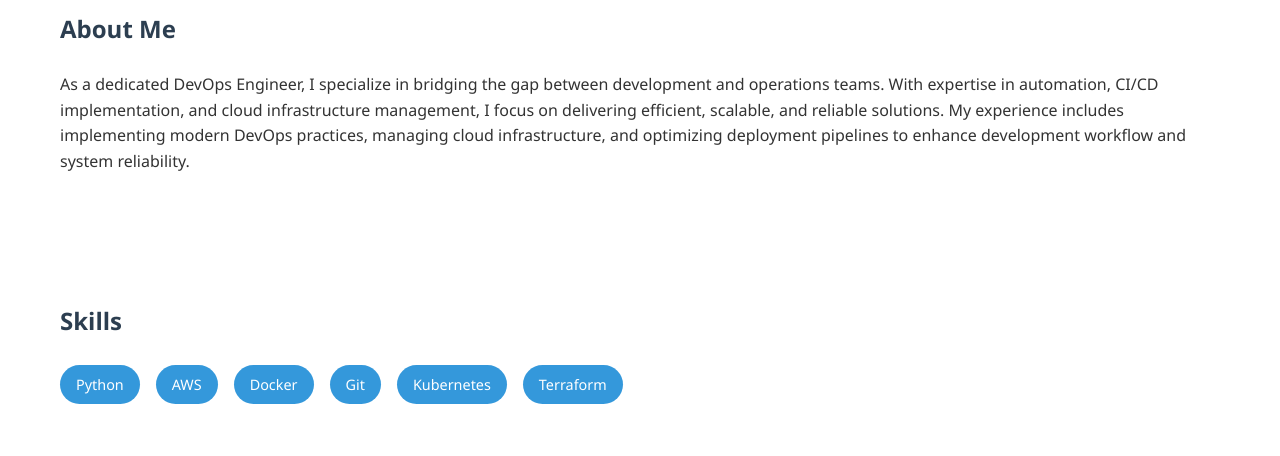
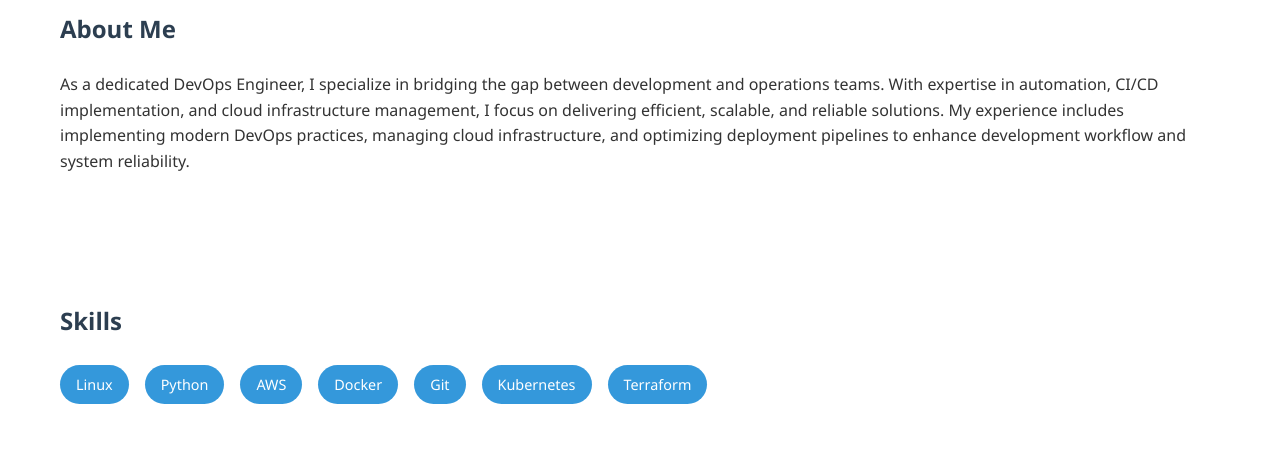
Before and after one commit to Vanshit-2011/Portfolio, a plain HTML site: page index.html in a window 1280 px wide. Shown: the part 344-800 px from the top of the page. Drawn offline with Linux system fonts and the light colour scheme.

Commit message:
Update index.html

```diff
--- a/index.html
+++ b/index.html
@@ -164,6 +164,7 @@
     <section id="skills">
         <h2>Skills</h2>
         <div class="skills">
+            <span class="skill-tag">Linux</span>
             <span class="skill-tag">Python</span>
             <span class="skill-tag">AWS</span>
             <span class="skill-tag">Docker</span>
```
